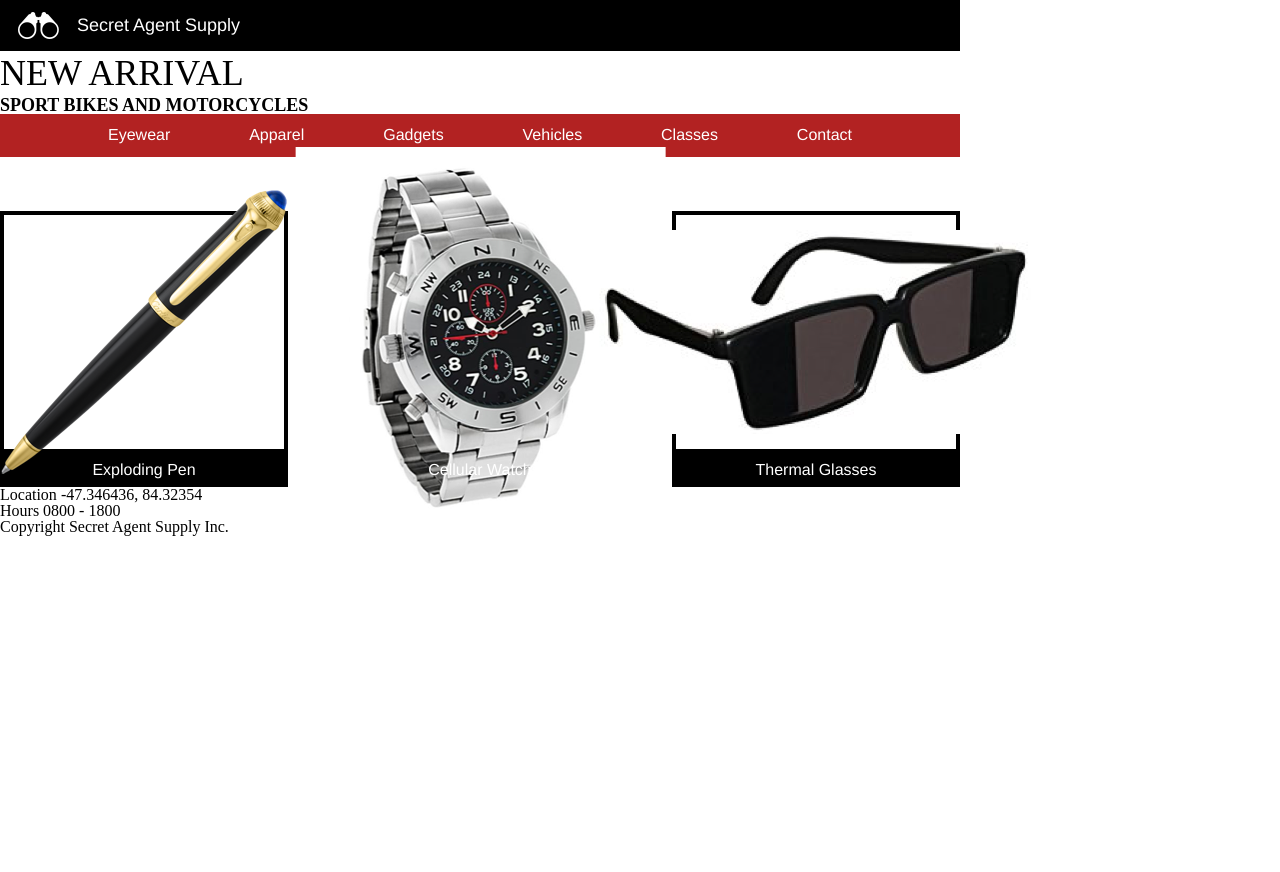
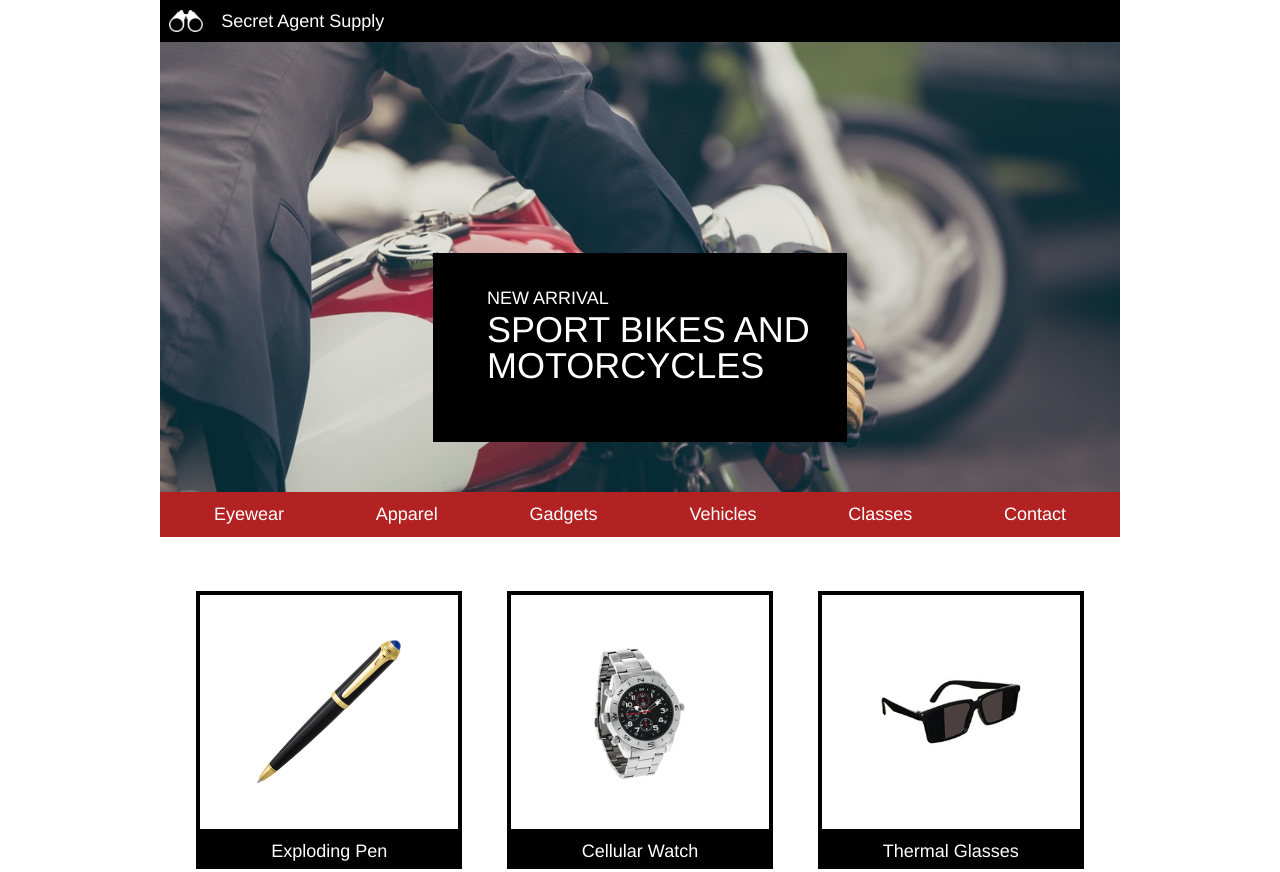
Before and after one commit to loanton/sas, a plain HTML site: page index.html in a window 1280 px wide. Shown: the top 872 px of the page. Before the commit the page ends 800 px from the top, so only its background shows below. Drawn offline with Linux system fonts and the light colour scheme; files that its build step writes are made by us from their sources.

Commit message:
Update style.css

```diff
--- a/resources/css/style.css
+++ b/resources/css/style.css
@@ -1,21 +1,5 @@
 html {
   font-size: 18px;
-}
-
-div {
-  display: block;
-}
-
-body {
-  margin: 0;
-  width: 960px;
-  font-size: 16px;
-}
-
-.company .image-content {
-  height: 1.5rem;
-
-
 }
 
 .container {
@@ -23,115 +7,127 @@ body {
   margin: 0 auto;
 }
 
+
 .company .container {
   display: flex;
-  align-items: center;
   background-color: black;
   color: white;
-  font-size: 1rem;
-  font-family: Helvetica, sans-serif;
-  padding-bottom: 0.66rem;
-  padding-top: 0.66rem;
-  padding-left: 0.5rem;
+  align-items: center;
 }
 
 .company .container img {
-  height: 1.5rem;
+  height: 1.25rem;
   padding-left: 0.5rem;
   padding-right: 1rem;
 }
 
-.headline {
+.company .container span {
+  padding: 0.66rem 0;
+}
+
+body {
+  font-family: Helvetica, sans-serif;
+}
+
+
+.main {
+  display: flex;
+  justify-content: center;
+  align-items: center;
+  background-image: url("./resources/moto.jpeg");
+  background-size: cover;
+  background-repeat: no-repeat;
+  height: 25rem;
+}
+
+.main-title {
+  display: flex;
+  flex-direction: column;
   background-color: black;
-  background-size: cover;
   color: white;
+  width: 20rem;
+  height: 6.5rem;
+  padding-left: 3rem;
   padding-top: 2rem;
   padding-bottom: 2rem;
-  padding-left: 3rem;
-  width: 20rem;
-  font-family: Helvetica, sans-serif;
   margin-top: 9rem;
-  align-items: center;
+
+}
+
+h1 {
+  font-size: 1rem;
 }
 
 h4 {
-  font-size: 1rem;
-  font-weight: bold;
-}
-
-h1 {
-  padding-top: 0.25rem;
   font-size: 2rem;
-}
-
-.main-banner {
-  background-image: url("../moto.jpeg");
-  background-position: center;
-  background-repeat: no-repeat;
-  background-size: cover;
-  display: flex;
-  align-items: center;
-  flex-direction: column;
-  height: 25rem;
-  font-size: 16px;
-  color: white;
-  max-width: 960px;
+  margin-top: 0.25rem;
 }
 
 nav {
   display: flex;
   justify-content: space-between;
+  background-color: firebrick;
   color: white;
-  font-family: Helvetica, sans-serif;
-  background-color: firebrick;
-  padding-left: 6rem;
-  padding-right: 6rem;
-  }
-
-nav span {
-  padding-top: 0.75rem;
-  padding-bottom: 0.75rem;
-
+  padding: 0.75rem 3rem;
+  align-items: center;
 }
 
 .products {
   display: flex;
   justify-content: space-between;
-  margin: 3rem 0 0 0;
+  margin: 3rem 2rem 0 2rem;
 }
 
 .product {
   width: 30%;
 }
 
+.product-image {
+  border: 4px solid black;
+  align-items: center;
+  justify-content: center;
+  display: flex;
+  height: 9rem;
+  padding: 2rem 0;
+}
+
+.product-image img {
+  max-width: 8rem;
+}
+
 .prodspan {
   display: block;
-  font-family: Helvetica, sans-serif;
+  font-family: Helvetica;
+  color: white;
+  background-color: black;
   text-align: center;
-  color: white;
-  background: black;
-  padding-top: 0.5rem;
-  padding-bottom: 0.5rem;
+  padding: 0.5em 0;
 }
 
-.product-image {
-  border: 4px solid black;
+.footel {
   display: flex;
-  justify-content: center;
-  align-items: center;
-  height: 9rem;
-  padding: 2rem 0;
-
-  img {
-    border-style: none;
-  }
-
-.foot {
-  display: flex;
+  justify-content: space-between;
+  margin-top: 3rem;
+  margin-bottom: 4rem;
 }
 
-.info .location {
-    font-family: Helvetica;
-    background-color: black;
+.footbox {
+  display: flex;
+  flex-direction: column;
+  width: 35%;
+}
 
-  }
+.label {
+  background-color: black;
+  color: white;
+  padding-top: 1rem;
+  padding-bottom: 1rem;
+  padding-left: 2rem;
+  margin-bottom: .5rem;
+}
+
+footer {
+  background-color: black;
+  color: white;
+  padding: 5rem 0;
+}
```
